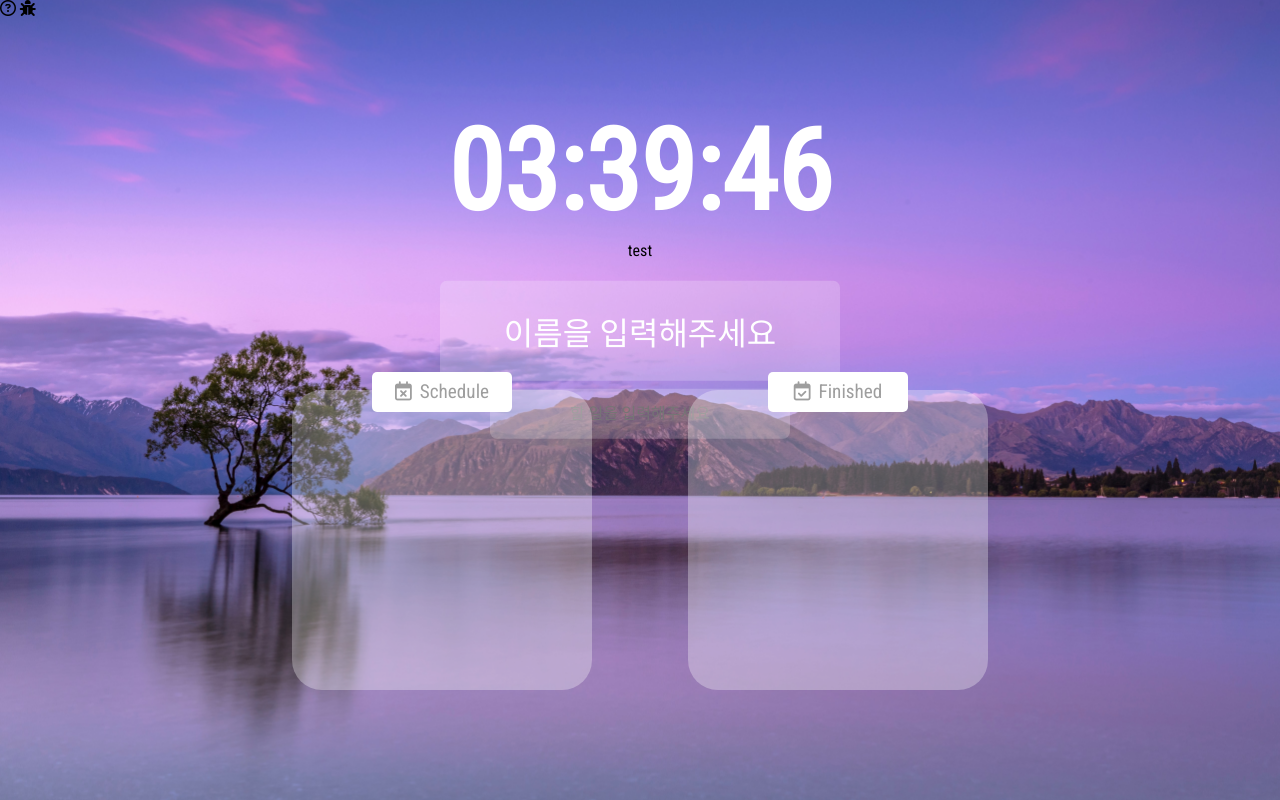
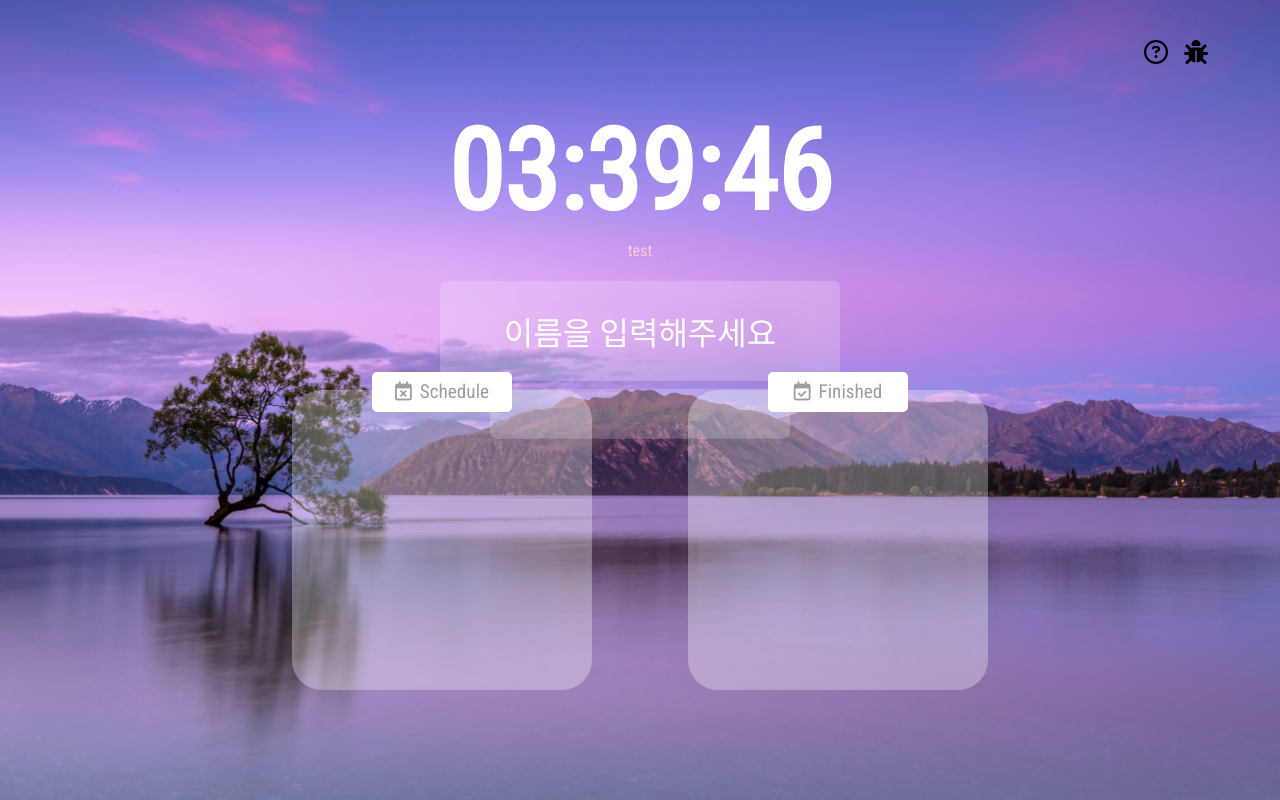
Before and after one commit to JhsK/JS-Momentum, a plain HTML site: page index.html in a window 1280 px wide. Drawn offline with Linux system fonts and the light colour scheme.

Commit message:
[feat] 사용설명, 문의 버튼 css 적용

```diff
--- a/css/style.css
+++ b/css/style.css
@@ -16,6 +16,33 @@ body {
   background-position: center;
 }
 
+h1 {
+  margin: 0;
+}
+
+button {
+  cursor: pointer;
+}
+
+.info-container {
+  position: absolute;
+  top: 5%;
+  right: 5%;
+  display: flex;
+  justify-content: center;
+  align-items: center;
+  font-size: 1.5rem;
+}
+
+.info-icon {
+  margin: 0 0.5rem;
+  cursor: pointer;
+}
+
+.info-icon:hover {
+  box-shadow: 10px 10px 20px 0px rgba(0, 0, 0, 0.2);
+}
+
 .main-container {
   position: absolute;
   top: 30%;
@@ -28,20 +55,13 @@ body {
   color: #fff;
 }
 
-h1 {
-  margin: 0;
-}
-
-button {
-  cursor: pointer;
-}
-
 .main-flex-container h1 {
   font-size: 7rem;
   margin-bottom: 0.3rem;
 }
 
 .jsWeather {
+  color: #ffcdd2;
 }
 
 .input-container {
```
